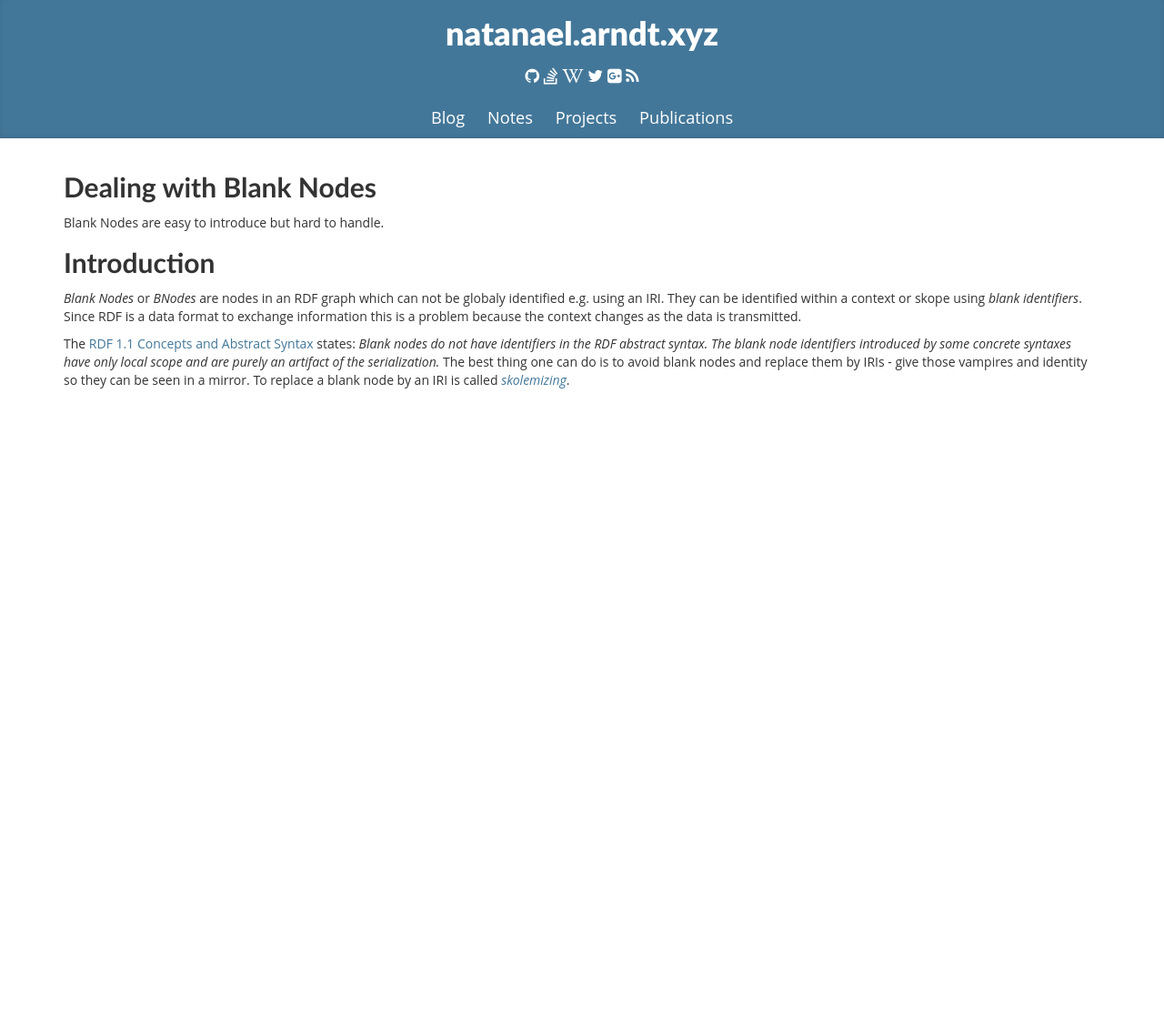
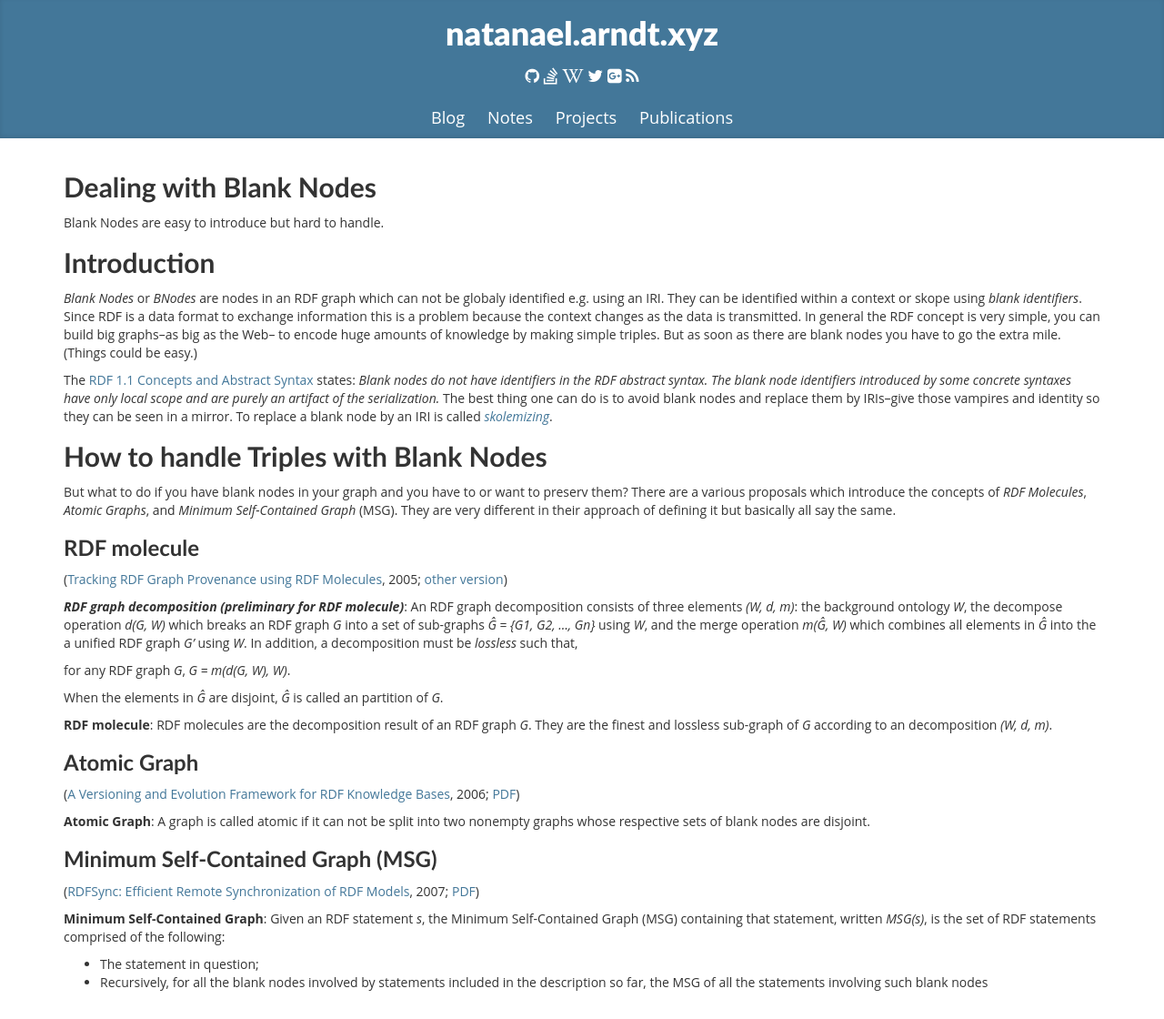
Before and after one commit to white-gecko/natanael.arndt.xyz, a Jekyll site: the page built from notes/dealing-with-blank-nodes.md, in a window 1280 px wide. Shown: the whole page at 91% size. Built offline with Jekyll 4.4.1, drawn with Linux system fonts in a browser that asks for light colours; before the commit the page ends 900 px from its top, so only the background shows below that.

Commit message:
Add related papers

```diff
--- a/notes/dealing-with-blank-nodes.md
+++ b/notes/dealing-with-blank-nodes.md
@@ -4,14 +4,43 @@ parent: notes
 title: Dealing with Blank Nodes
 description: "Blank Nodes are easy to introduce but hard to handle."
 date:   2018-12-12 12:00:00
-update: 2018-12-12 12:00:00
+update: 2018-12-12 12:34:00
 ---
 
 ## Introduction
 *Blank Nodes* or *BNodes* are nodes in an RDF graph which can not be globaly identified e.g. using an IRI.
 They can be identified within a context or skope using *blank identifiers*.
 Since RDF is a data format to exchange information this is a problem because the context changes as the data is transmitted.
+In general the RDF concept is very simple, you can build big graphs–as big as the Web– to encode huge amounts of knowledge by making simple triples.
+But as soon as there are blank nodes you have to go the extra mile. (Things could be easy.)
 
 The [RDF 1.1 Concepts and Abstract Syntax](https://www.w3.org/TR/2014/REC-rdf11-concepts-20140225/#section-skolemization) states: *Blank nodes do not have identifiers in the RDF abstract syntax. The blank node identifiers introduced by some concrete syntaxes have only local scope and are purely an artifact of the serialization.*
-The best thing one can do is to avoid blank nodes and replace them by IRIs - give those vampires and identity so they can be seen in a mirror.
+The best thing one can do is to avoid blank nodes and replace them by IRIs–give those vampires and identity so they can be seen in a mirror.
 To replace a blank node by an IRI is called [*skolemizing*](https://www.w3.org/TR/2014/REC-rdf11-concepts-20140225/#section-skolemization).
+
+## How to handle Triples with Blank Nodes
+But what to do if you have blank nodes in your graph and you have to or want to preserv them?
+There are a various proposals which introduce the concepts of *RDF Molecules*, *Atomic Graphs*, and *Minimum Self-Contained Graph* (MSG). They are very different in their approach of defining it but basically all say the same.
+
+### RDF molecule
+([Tracking RDF Graph Provenance using RDF Molecules](http://hdl.handle.net/11603/12181), 2005; [other version](https://ebiquity.umbc.edu/paper/html/id/263/Tracking-RDF-Graph-Provenance-using-RDF-Molecules))
+
+***RDF graph decomposition (preliminary for RDF molecule)***: An RDF graph decomposition consists of three elements *(W, d, m)*: the background ontology *W*, the decompose operation *d(G, W)* which breaks an RDF graph *G* into a set of sub-graphs *Ĝ = {G1, G2, …, Gn}* using *W*, and the merge operation *m(Ĝ, W)* which combines all elements in *Ĝ* into the a unified RDF graph *G'* using *W*. In addition, a decomposition must be *lossless* such that,
+
+for any RDF graph *G*, *G = m(d(G, W), W)*.
+
+When the elements in *Ĝ* are disjoint, *Ĝ* is called an partition of *G*.
+
+**RDF molecule**: RDF molecules are the decomposition result of an RDF graph *G*. They are the finest and lossless sub-graph of *G* according to an decomposition *(W, d, m)*.
+
+### Atomic Graph
+([A Versioning and Evolution Framework for RDF Knowledge Bases](https://doi.org/10.1007/978-3-540-70881-0_8), 2006;  [PDF](http://www.informatik.uni-leipzig.de/~auer/publication/PSI-evolution.pdf))
+
+**Atomic Graph**: A graph is called atomic if it can not be split into two nonempty graphs whose respective sets of blank nodes are disjoint.
+
+### Minimum Self-Contained Graph (MSG)
+([RDFSync: Efficient Remote Synchronization of RDF Models](https://dx.doi.org/10.1007/978-3-540-76298-0_39), 2007; [PDF](http://iswc2007.semanticweb.org/papers/533.pdf))
+
+**Minimum Self-Contained Graph**: Given an RDF statement *s*, the Minimum Self-Contained Graph (MSG) containing that statement, written *MSG(s)*, is the set of RDF statements comprised of the following:
+- The statement in question;
+- Recursively, for all the blank nodes involved by statements included in the description so far, the MSG of all the statements involving such blank nodes
```
